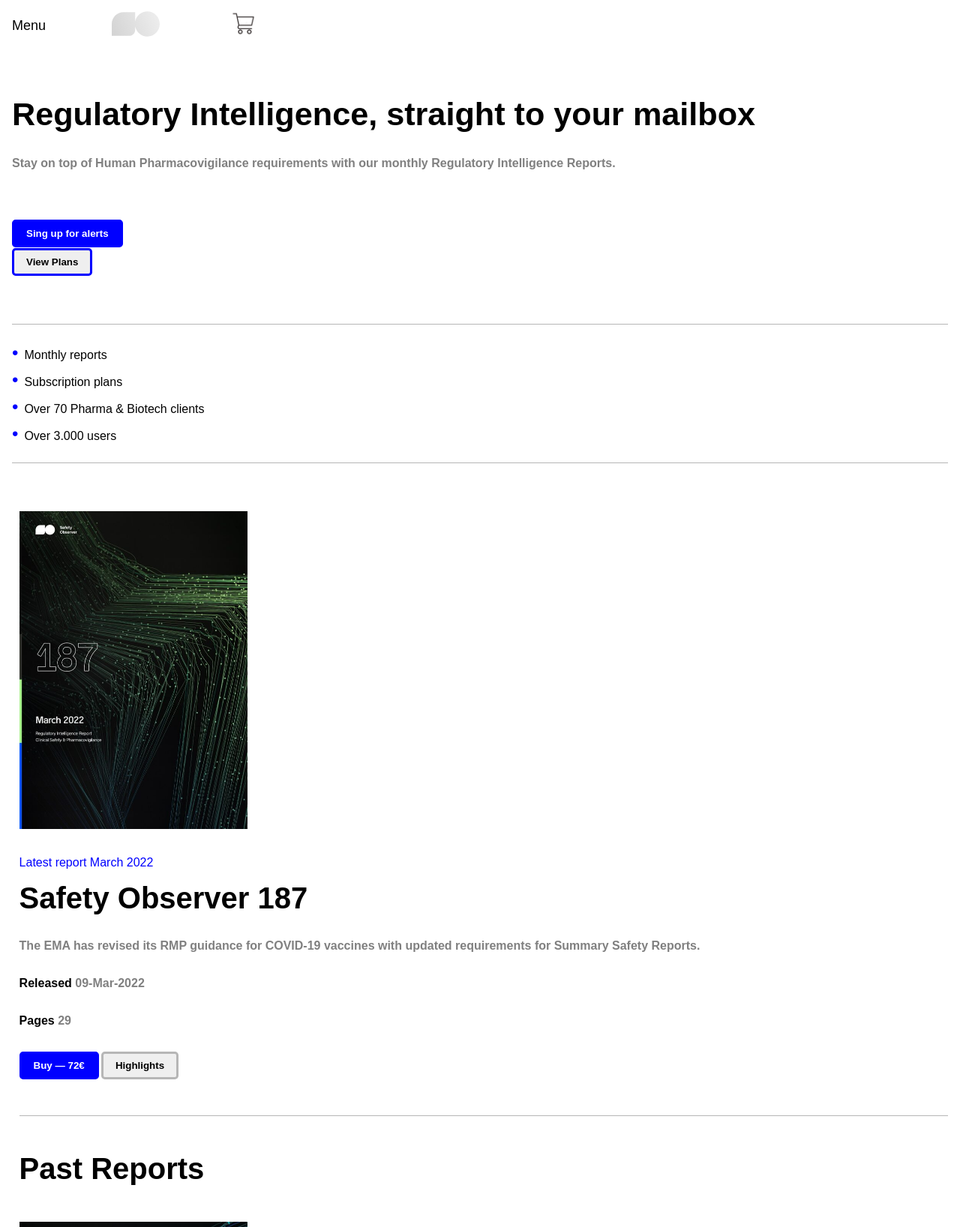
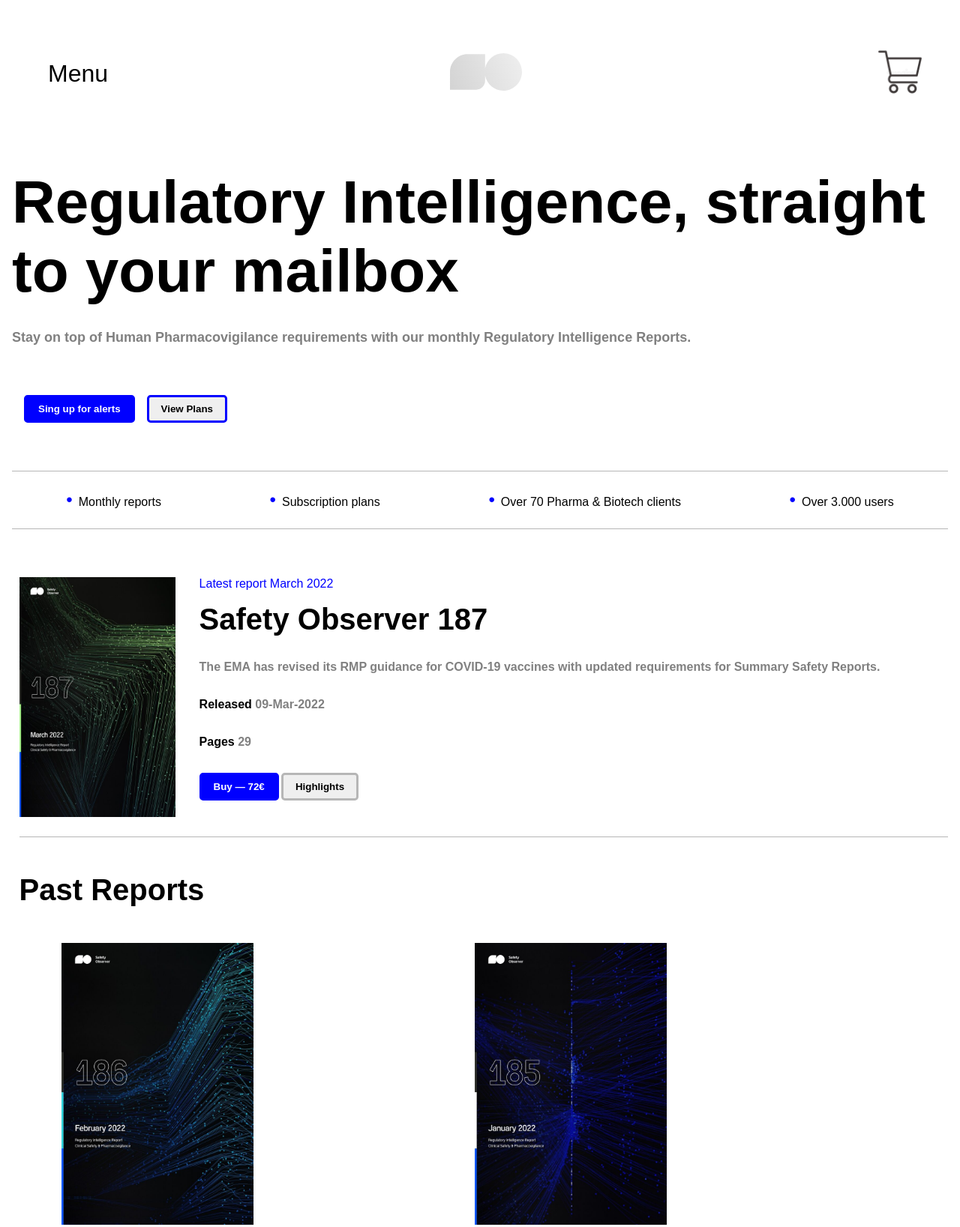
Before and after one commit to avalentinagd/AndreaGallegos_assessment-1, a plain HTML site: page ejercicio-1/index.html in a window 1280 px wide. Shown: the top 1637 px of the page at 75% size. Drawn offline with Linux system fonts and the light colour scheme.

Commit message:
Commit-5 Assessment-1 Tablet

```diff
--- a/ejercicio-1/index.html
+++ b/ejercicio-1/index.html
@@ -61,8 +61,8 @@
 
 <!-- GALERIA -->
         <section>
+            <h2>Past Reports</h2>
             <ul>
-                <li><h2>Past Reports</h2></li>
                 <li>
                     <img src="./img/coverweb_186.jpg" alt="february_22_186">
                     <h6>February 2022</h6>
--- a/ejercicio-1/style.css
+++ b/ejercicio-1/style.css
@@ -1,3 +1,5 @@
+/*### PARA MOVIL ###*/
+
 * {
   margin: 0;
   padding: 0;
@@ -14,9 +16,10 @@
 }
 
 body > header > nav {
+  width: 93%;
   position: fixed;
   display: flex;
-  justify-content: space-around;
+  justify-content: space-between;
   margin: 0rem 1rem 3rem 1rem;
   background-color: white;
 }
@@ -30,12 +33,10 @@
 header > nav > figure > img {
   width: 4rem;
   height: 4rem;
-  margin-left: 5.5rem;
 }
 
 header > nav > input {
   margin-top: 0.5rem;
-  margin-left: 5.5rem;
   float: right;
 }
 
@@ -191,7 +192,7 @@
   list-style: none;
 }
 
-main > section:nth-child(4) li > h2 {
+main > section:nth-child(4) > h2 {
   font-size: 2.5rem;
   margin: 3rem 0;
 }
@@ -281,7 +282,7 @@
   color: blue;
   font-weight: bold;
   padding: 0.7rem 1rem;
-  margin: 2rem 0 0.8rem 0;
+  margin: 2rem 0 0.8rem 1.5rem;
   border-radius: 0.3rem;
 }
 
@@ -291,7 +292,7 @@
   color: white;
   font-weight: bold;
   padding: 0.7rem 1rem;
-  margin-right: 0.2rem;
+  margin-left: 1.5rem;
   margin-bottom: 4rem;
   border-radius: 0.3rem;
 }
@@ -302,7 +303,7 @@
   color: black;
   font-weight: bold;
   padding: 0.7rem 1rem;
-  margin: 2rem 0 0.8rem 0;
+  margin: 2rem 0 0.8rem 1.5rem;
   border-radius: 0.3rem;
 }
 
@@ -312,7 +313,7 @@
   color: white;
   font-weight: bold;
   padding: 0.7rem 1rem;
-  margin-right: 0.2rem;
+  margin-left: 1.5rem;
   margin-bottom: 4rem;
   border-radius: 0.3rem;
 }
@@ -422,3 +423,95 @@
 footer > p {
   color: grey;
 }
+
+/*### PARA TABLET ###*/
+@media (min-width: 741px) {
+  body > header > nav {
+    width: 100%;
+    padding: 3rem;
+  }
+
+  header > nav > button {
+    font-size: xx-large;
+  }
+
+  header > nav > figure > img {
+    width: 6rem;
+    height: 6rem;
+  }
+
+  header > nav > input {
+    margin-top: 0;
+    width: 6rem;
+    height: 6rem;
+  }
+
+  main > section:first-child > h1 {
+    font-size: 5rem;
+    margin-top: 14rem;
+  }
+
+  main > section:first-child > p {
+    font-weight: bold;
+    font-size: large;
+  }
+
+  main > section:first-child > nav {
+    display: flex;
+    flex-direction: row;
+    align-items: flex-start;
+  }
+
+  main > section:first-child > nav > button {
+    margin-left: 1rem;
+  }
+
+  main > section:nth-child(2) > ul {
+    display: flex;
+    flex-direction: row;
+    justify-content: space-around;
+  }
+
+  main > section:nth-child(3) > img {
+    float: left;
+    margin-right: 2rem;
+    width: 13rem;
+    height: 20rem;
+  }
+
+  main > section:nth-child(4) > ul {
+    display: flex;
+    flex-wrap: wrap;
+  }
+
+  main > section:nth-child(4) li {
+    width: 40%;
+    margin-left: 3.5rem;
+  }
+
+  main > section:nth-child(4) img {
+    width: 16rem;
+    height: 23.5rem;
+  }
+
+  main > section:nth-child(4) p {
+    width: 70%;
+  }
+
+  main > section:nth-child(5) {
+    display: flex;
+  }
+
+  main > section:nth-child(5) div {
+    width: 45%;
+    color: white;
+    margin: 1rem;
+  }
+  main > section:nth-child(7) > h2 {
+    font-size: xx-large;
+  }
+
+  main > section:nth-child(7) > p {
+    font-size: 1.3rem;
+  }
+}
```
